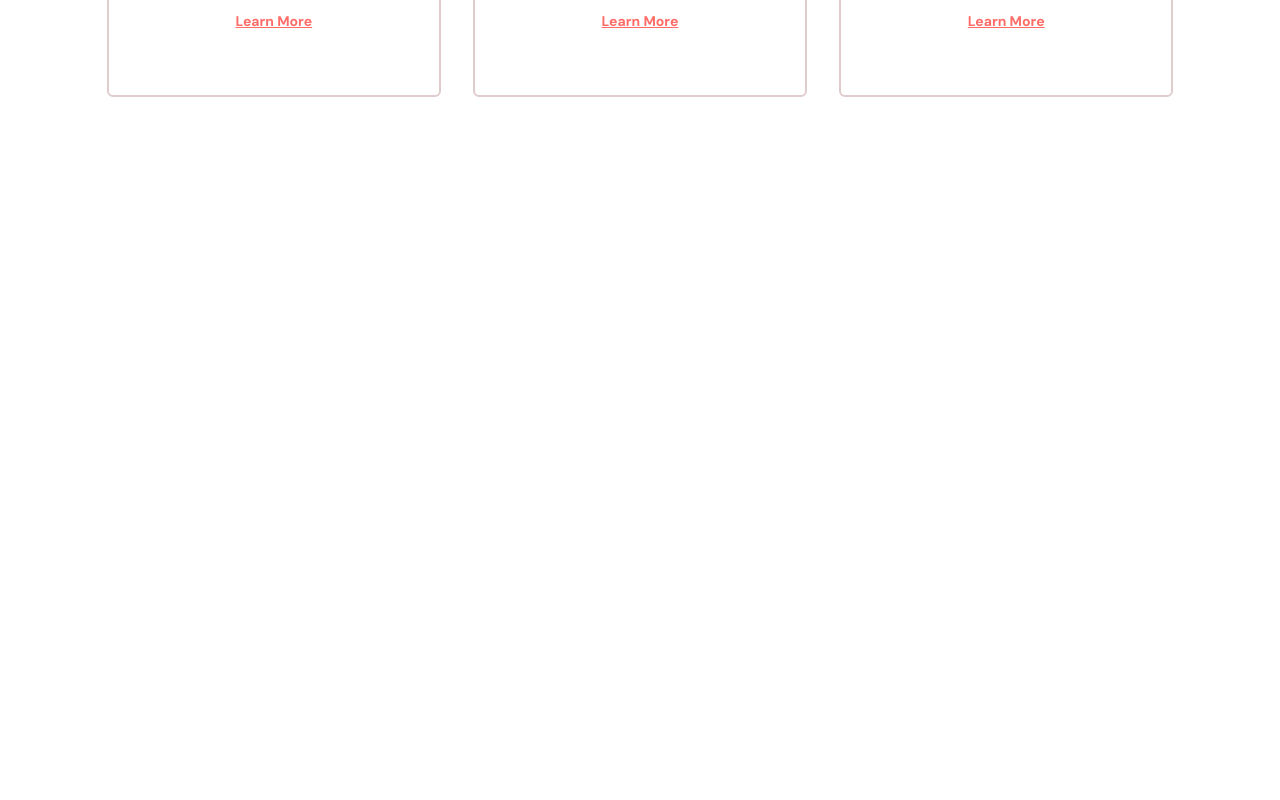
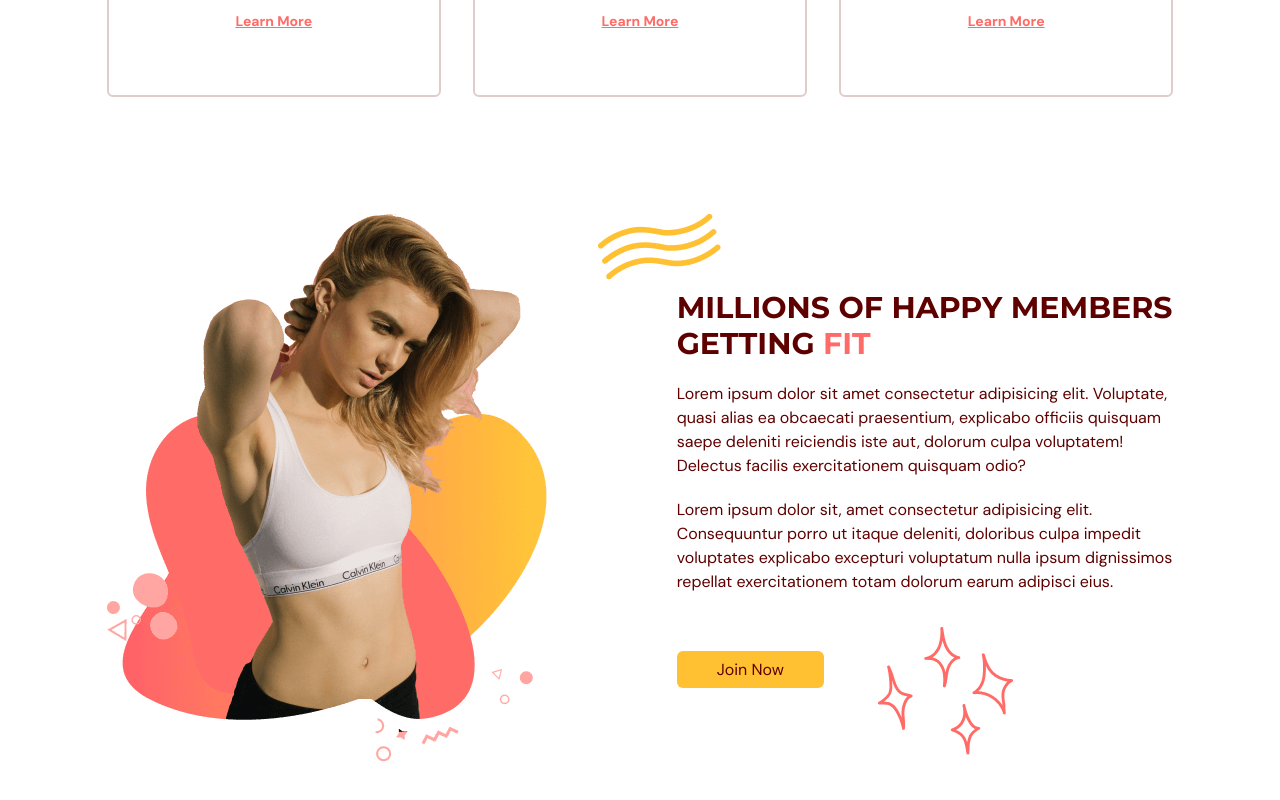
Before and after one commit to Vlad-dualv/fitness-website, a React (Vite) app: page / in a window 1280 px wide. Shown: the part 1295-2095 px from the top of the page. Before the commit the page ends 1600 px from the top, so only its background shows below. Built offline with nearby package versions, Linux system fonts and the light colour scheme.

Commit message:
style: Benefits add text and graphics

```diff
--- a/src/scenes/Benefits/index.tsx
+++ b/src/scenes/Benefits/index.tsx
@@ -1,8 +1,10 @@
 import HText from "@/shared/HText";
 import { HomeModernIcon, UserGroupIcon, AcademicCapIcon } from "@heroicons/react/24/solid"
-import { motion, stagger } from "framer-motion"
+import { motion, stagger } from "framer-motion";
+import BenefitsPageGraphic from "@/assets/BenefitsPageGraphic.png";
 import { SelectedPage, type BenefitType } from "@/shared/types";
 import Benefit from "./Benefit";
+import ActionButton from "@/shared/ActionButton";
 
 const benefits: Array<BenefitType> = [
     {
@@ -65,6 +67,37 @@
                     setSelectedPage={setSelectedPage}/>
                 ))}
             </motion.div>
+            {/* GRAPHICS AND DESCRIPTION */}
+            <div className="mt-16 items-center justify-between gap-20 md:mt-28 md:flex">
+                {/*GRAPHIC*/}
+                <img className="mx-auto" src={BenefitsPageGraphic} alt="benefits page graphic" />
+                {/*DESCRIPTION*/}
+                <div>
+                    {/*TITLE*/}
+                    <div className="relative">
+                        <div className="before:absolute before:-top-20 before:-left-20 before:z-[-1] before:content-abstractwaves">
+                            <div>
+                                <HText>MILLIONS OF HAPPY MEMBERS GETTING{" "}
+                                <span className="text-primary-500">FIT</span>
+                                </HText>
+                            </div>
+                        </div>
+                    </div>
+                    {/*DESCRIPTION*/}
+                    <div>
+                        <p className="my-5">Lorem ipsum dolor sit amet consectetur adipisicing elit. Voluptate, quasi alias ea obcaecati praesentium, explicabo officiis quisquam saepe deleniti reiciendis iste aut, dolorum culpa voluptatem! Delectus facilis exercitationem quisquam odio?</p>
+                        <p className="mb-5">Lorem ipsum dolor sit, amet consectetur adipisicing elit. Consequuntur porro ut itaque deleniti, doloribus culpa impedit voluptates explicabo excepturi voluptatum nulla ipsum dignissimos repellat exercitationem totam dolorum earum adipisci eius.</p>
+                    </div>
+                    {/*BUTTON*/}
+                    <div className="relative mt-16">
+                        <div className="before:absolute before:-bottom-20 before:right-40 before:z-[-1] before:content-sparkles">
+                            <ActionButton setSelectedPage={setSelectedPage}>
+                                Join Now
+                            </ActionButton>
+                        </div>
+                    </div>
+                </div>
+            </div>
         </motion.div>
     </section>
   )
```
